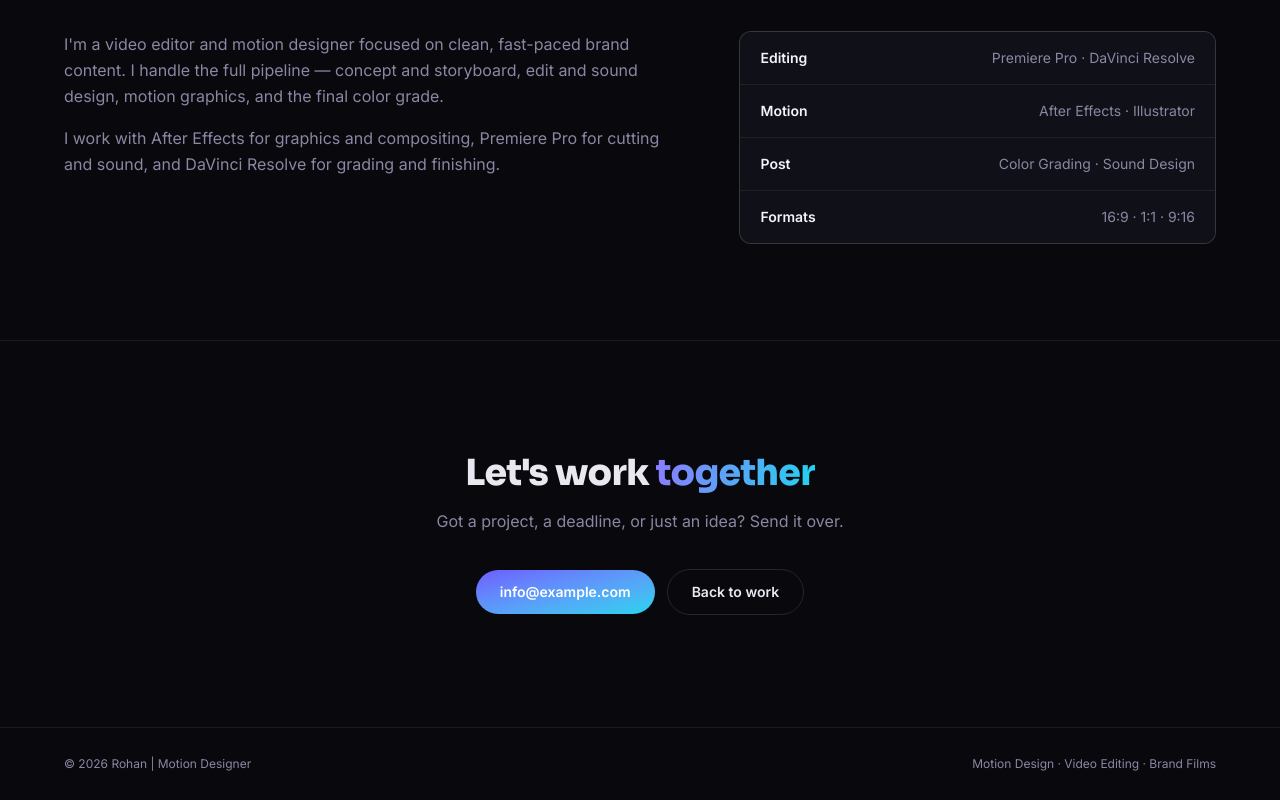
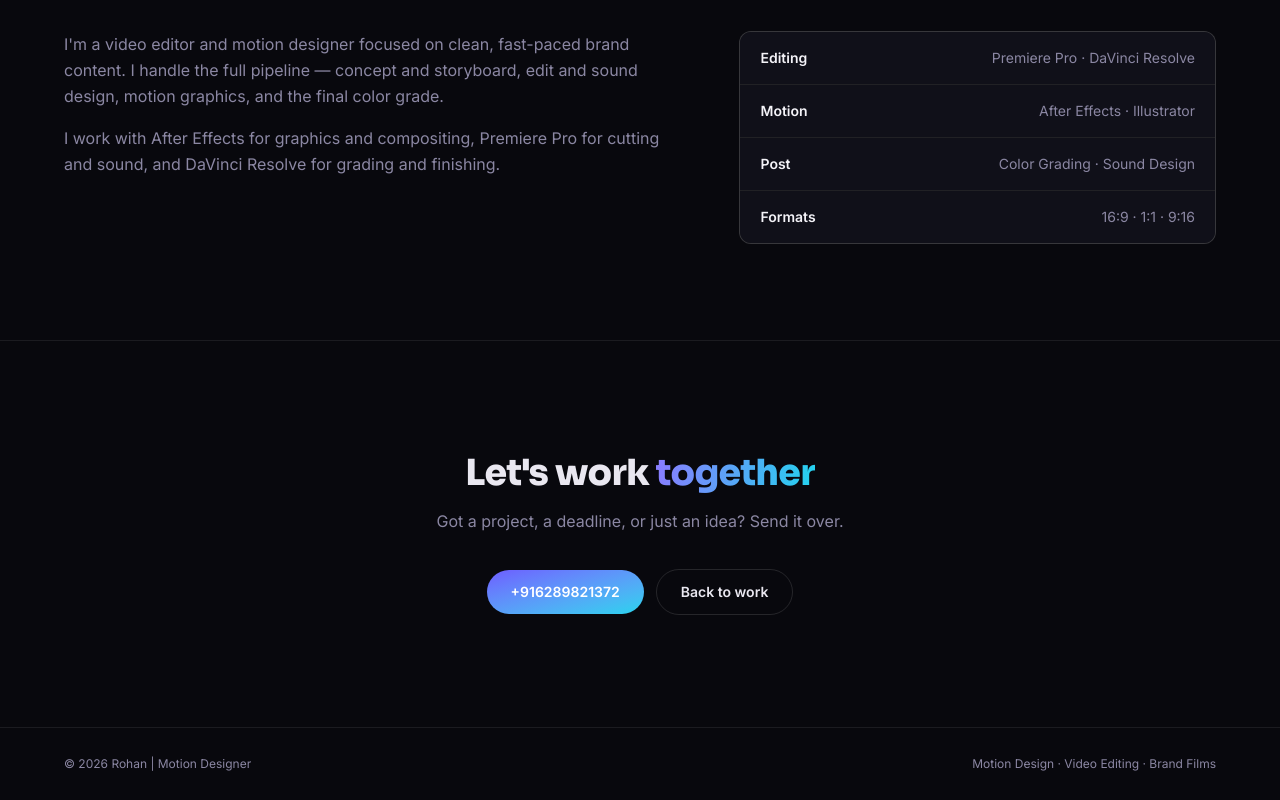
Before and after one commit to karmakarrohan45-art/portfolio, a Next.js app: page / in a window 1280 px wide. Shown: the part 1672-2472 px from the top of the page. Built offline with nearby package versions, Linux system fonts and the light colour scheme.

Commit message:
Replace email with WhatsApp number +916289821372

```diff
--- a/src/components/contact.tsx
+++ b/src/components/contact.tsx
@@ -20,10 +20,10 @@ export function Contact() {
         <Reveal delay={120}>
           <div className="mt-9 flex flex-wrap items-center justify-center gap-3">
             <a
-              href={`mailto:${site.email}`}
+              href={`https://wa.me/${site.whatsapp.replace(/\D/g, "")}`}
               className="inline-flex items-center gap-2 rounded-full bg-linear-to-br from-brand-500 to-aqua-400 px-6 py-3 text-sm font-semibold text-white transition hover:brightness-110"
             >
-              {site.email}
+              {site.whatsapp}
             </a>
             <a
               href="#work"
--- a/src/lib/content.ts
+++ b/src/lib/content.ts
@@ -23,7 +23,7 @@ export const site = {
   tagline: "I make videos that move people.",
   intro:
     "Video editor and motion designer working with After Effects, Premiere Pro and DaVinci Resolve. Brand promos, product films and social content.",
-  email: "info@example.com",
+  whatsapp: "+916289821372",
 } as const;
 
 export const navLinks = [
```
Also changed, not shown: 1 other file (tests, documents, lock files or other folders).
